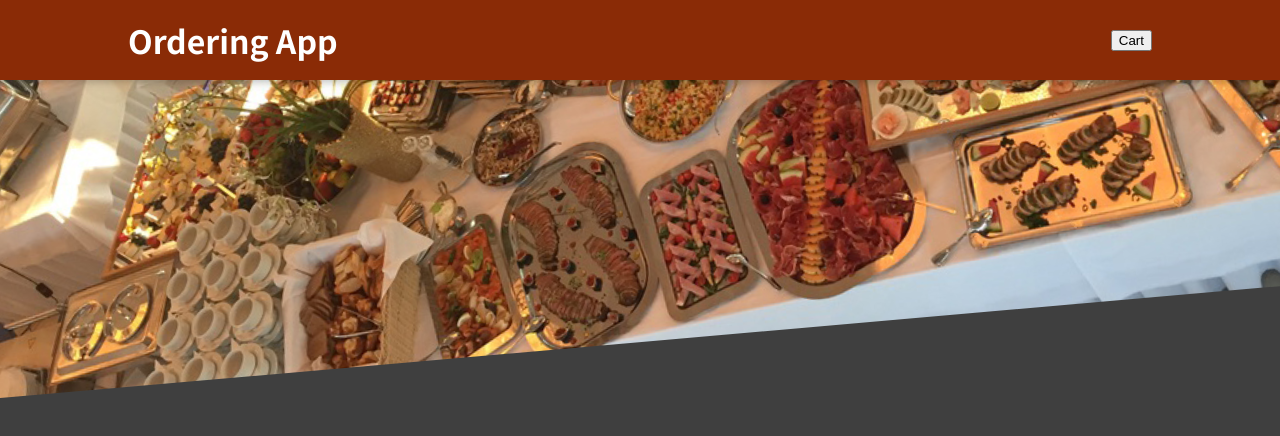
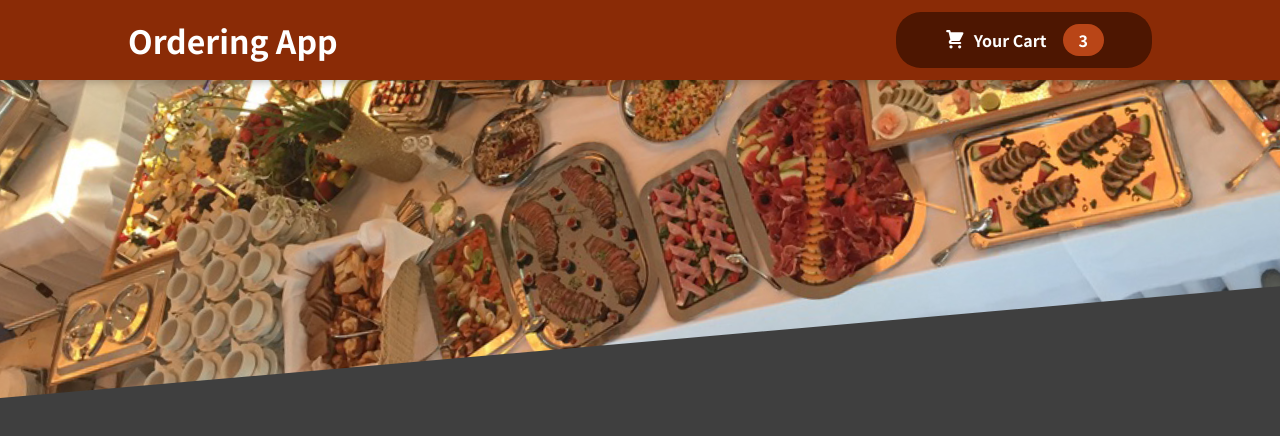
Before and after one commit to KarlStevenRequinto/Ordering-App---React-JS, a React (Create React App) app: page / in a window 1280 px wide. Shown: the top 436 px of the page. Built offline with nearby package versions, Linux system fonts and the light colour scheme.

Commit message:
added cart btn,cart icon svg

```diff
--- /dev/null
+++ b/src/Components/Cart/CartIcon/index.js
@@ -0,0 +1,13 @@
+const CartIcon = () => {
+    return (
+      <svg
+        xmlns='http://www.w3.org/2000/svg'
+        viewBox='0 0 20 20'
+        fill='currentColor'
+      >
+        <path d='M3 1a1 1 0 000 2h1.22l.305 1.222a.997.997 0 00.01.042l1.358 5.43-.893.892C3.74 11.846 4.632 14 6.414 14H15a1 1 0 000-2H6.414l1-1H14a1 1 0 00.894-.553l3-6A1 1 0 0017 3H6.28l-.31-1.243A1 1 0 005 1H3zM16 16.5a1.5 1.5 0 11-3 0 1.5 1.5 0 013 0zM6.5 18a1.5 1.5 0 100-3 1.5 1.5 0 000 3z' />
+      </svg>
+    );
+  };
+
+  export default CartIcon;
--- a/src/Components/Layout/Header/index.js
+++ b/src/Components/Layout/Header/index.js
@@ -1,12 +1,13 @@
 import React from "react";
 import mealsImage from "../../../Assets/meals.jpg";
+import HeaderCartButton from "../HeaderCartButton";
 import  "./styles.css"
 function Header() {
   return (
     <>
       <header className="header">
         <h1>Ordering App</h1>
-        <button>Cart</button>
+        <HeaderCartButton/>
       </header>
       <div className="main-image">
         <img src={mealsImage} alt="Meals Background Here!"/>
--- /dev/null
+++ b/src/Components/Layout/HeaderCartButton/index.js
@@ -0,0 +1,16 @@
+import React from "react";
+import CartIcon from "../../Cart/CartIcon";
+import "./styles.css";
+const HeaderCartButton = () => {
+  return (
+    <button className="button">
+      <span className="icon">
+        <CartIcon />
+      </span>
+      <span>Your Cart</span>
+      <span className="badge">3</span>
+    </button>
+  );
+};
+
+export default HeaderCartButton;
--- /dev/null
+++ b/src/Components/Layout/HeaderCartButton/styles.css
@@ -0,0 +1,59 @@
+.button {
+    cursor: pointer;
+    font: inherit;
+    border: none;
+    background-color: #4d1601;
+    color: white;
+    padding: 0.75rem 3rem;
+    display: flex;
+    justify-content: space-around;
+    align-items: center;
+    border-radius: 25px;
+    font-weight: bold;
+  }
+
+  .button:hover,
+  .button:active {
+    background-color: #2c0d00;
+  }
+
+  .icon {
+    width: 1.35rem;
+    height: 1.35rem;
+    margin-right: 0.5rem;
+  }
+
+  .badge {
+    background-color: #b94517;
+    padding: 0.25rem 1rem;
+    border-radius: 25px;
+    margin-left: 1rem;
+    font-weight: bold;
+  }
+
+  .button:hover .badge,
+  .button:active .badge {
+    background-color: #92320c;
+  }
+
+  .bump {
+    animation: bump 300ms ease-out;
+  }
+
+  @keyframes bump {
+    0% {
+      transform: scale(1);
+    }
+    10% {
+      transform: scale(0.9);
+    }
+    30% {
+      transform: scale(1.1);
+    }
+    50% {
+      transform: scale(1.15);
+    }
+    100% {
+      transform: scale(1);
+    }
+  }
```
Also changed, not shown: 1 other file (tests, documents, lock files or other folders).
